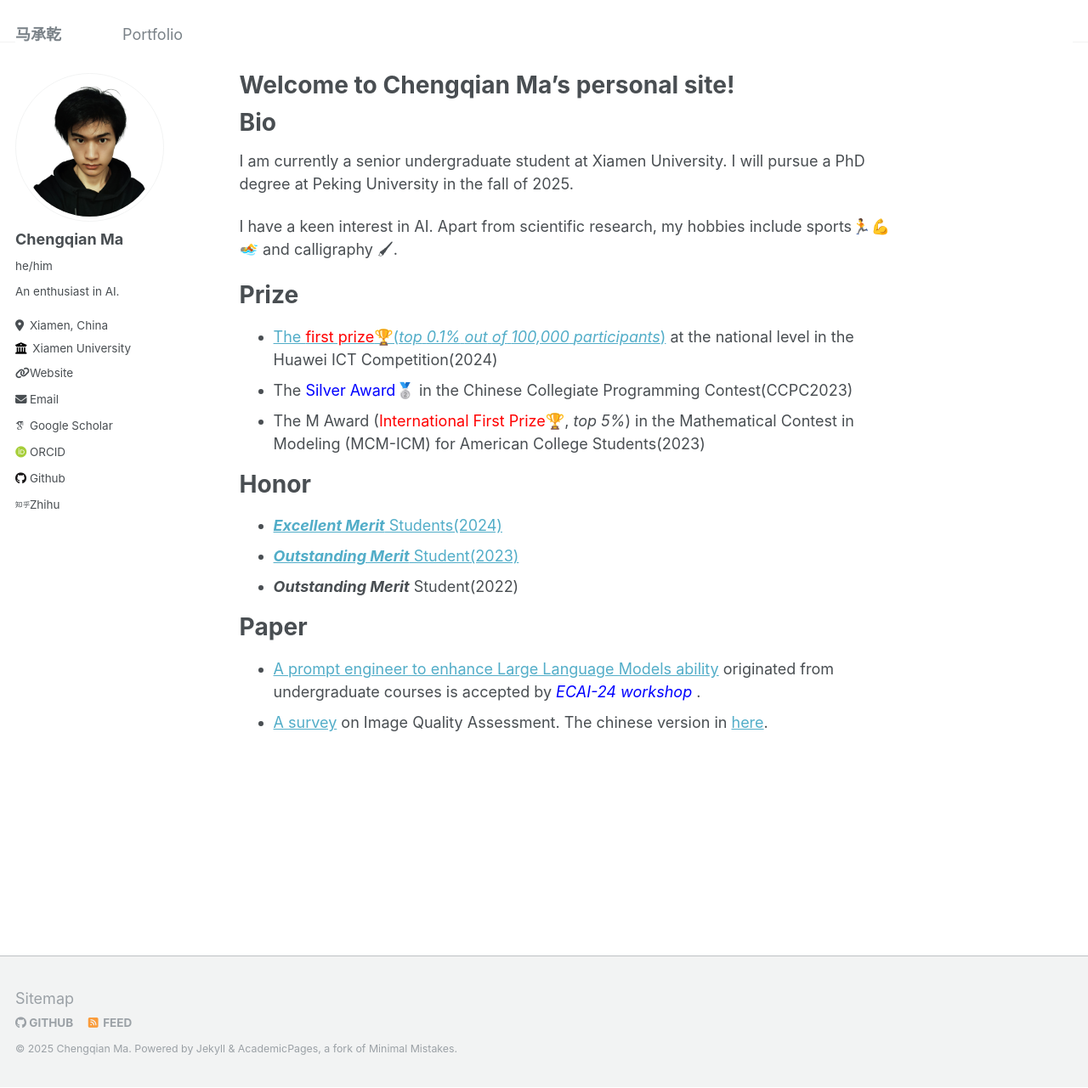
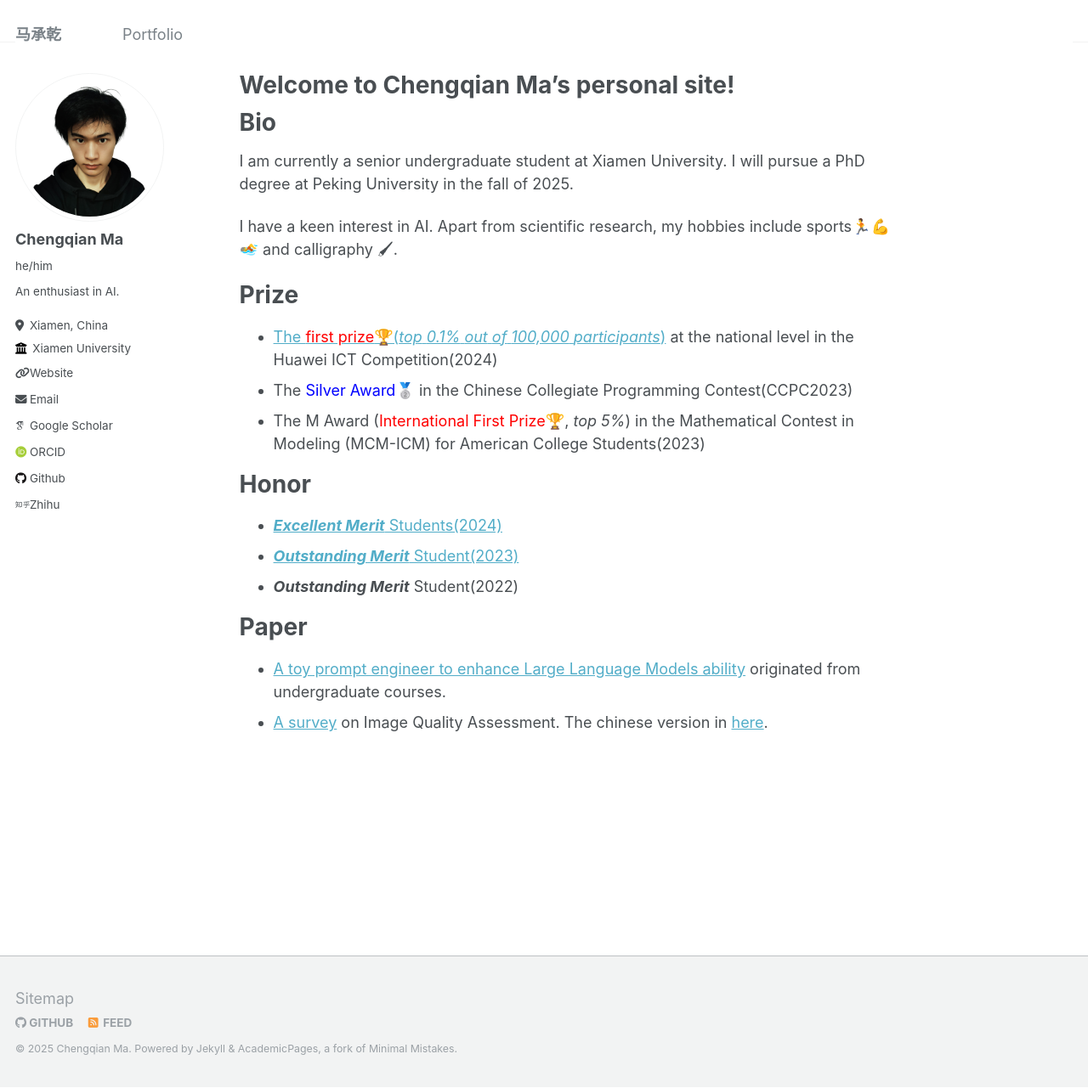
Before and after one commit to step-out/step-out.github.io, a Jekyll site: the page built from _pages/about.md, in a window 1280 px wide and 1281 px high. Shown: the whole window at 85% size. Built offline with Jekyll 4.4.1, drawn with Linux system fonts in a browser that asks for light colours; some web fonts are replaced.

Commit message:
modified:   _pages/about.md

```diff
--- a/_pages/about.md
+++ b/_pages/about.md
@@ -29,5 +29,5 @@
 
 # Paper
 
-- [A prompt engineer to enhance Large Language Models ability](https://arxiv.org/abs/2408.01423) originated from undergraduate courses is accepted by <span style="color: blue;"> *ECAI-24 workshop* </span>.
+- [A toy prompt engineer to enhance Large Language Models ability](https://arxiv.org/abs/2408.01423) originated from undergraduate courses.
 - [A survey](https://arxiv.org/abs/2502.08540) on Image Quality Assessment. The chinese version in [here](https://zhuanlan.zhihu.com/p/25680975953).
```
